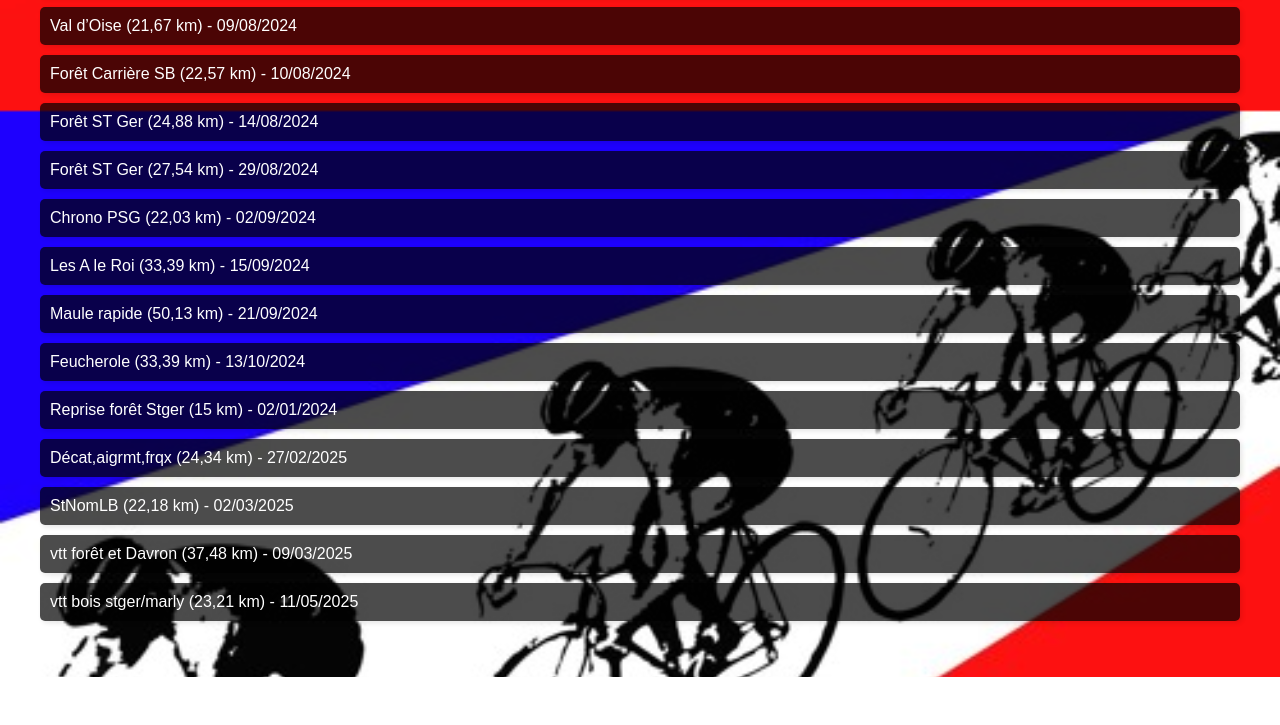
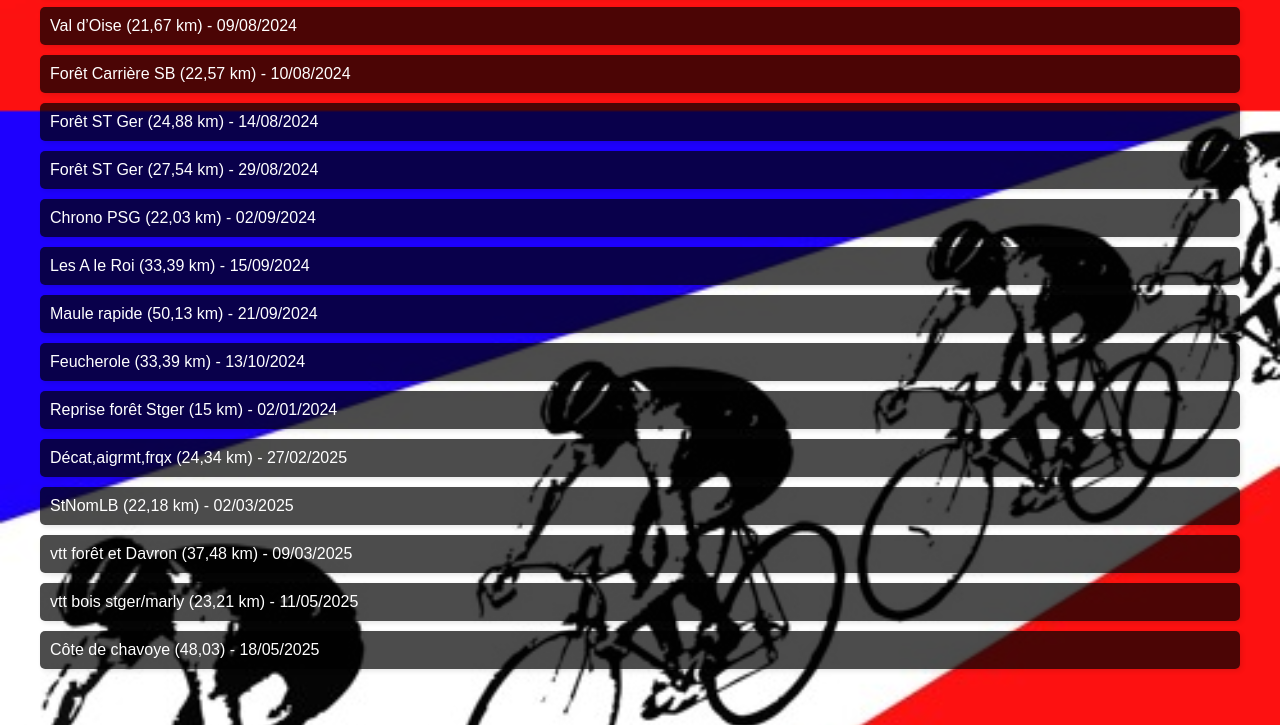
Before and after one commit to Bobyoufu/Pedalos, a plain HTML site: page index.html in a window 1280 px wide. Shown: the part 1169-1894 px from the top of the page. Before the commit the page ends 1846 px from the top, so only its background shows below. Drawn offline with Linux system fonts and the light colour scheme.

Commit message:
Update index.html

```diff
--- a/index.html
+++ b/index.html
@@ -67,6 +67,7 @@
         <li>StNomLB (22,18 km) - 02/03/2025</li>
         <li>vtt forêt et Davron (37,48 km) - 09/03/2025</li>
         <li>vtt bois stger/marly (23,21 km) - 11/05/2025</li>
+        <li>Côte de chavoye (48,03) - 18/05/2025</li>
     </ul>
 </body>
 </html>
```
